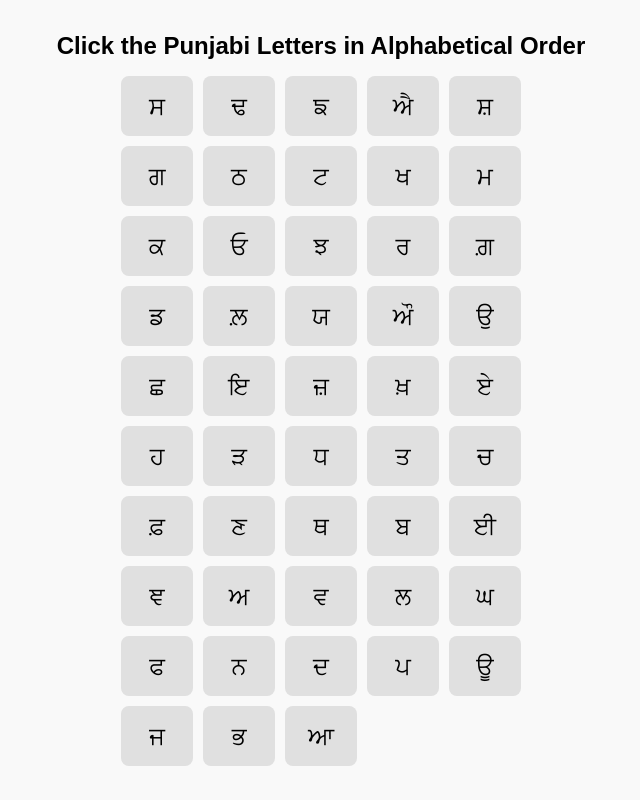
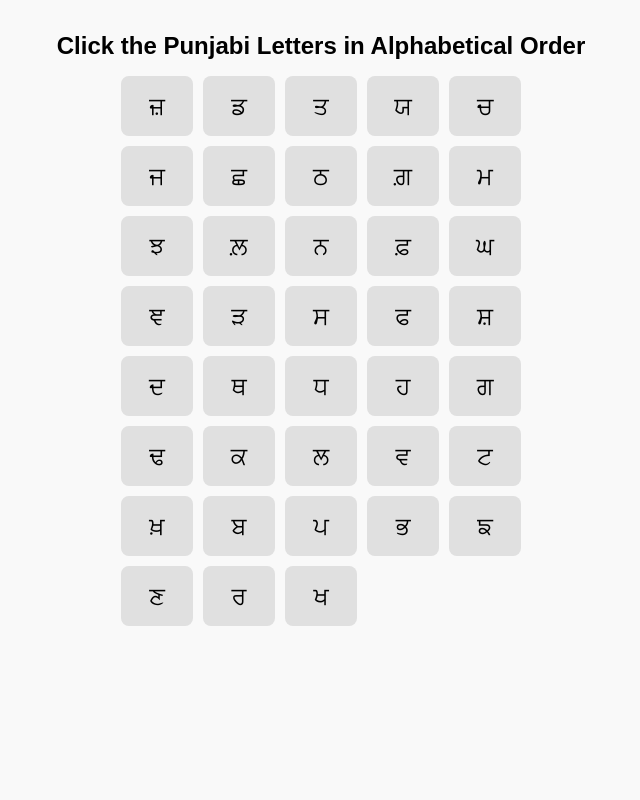
Before and after one commit to machawt/Punjabiletters, a plain HTML site: page order.html in a window 1280 px wide. Shown: the whole page, without its empty margins (319-959 px from the left). Drawn offline with Linux system fonts and the light colour scheme.

Commit message:
Update order.html

```diff
--- a/order.html
+++ b/order.html
@@ -133,7 +133,6 @@
 
 <script>
   const punjabiAlphabet = [
-    'ਅ', 'ਆ', 'ਇ', 'ਈ', 'ਉ', 'ਊ', 'ਏ', 'ਐ', 'ਓ', 'ਔ',
     'ਕ', 'ਖ', 'ਗ', 'ਘ', 'ਙ', 'ਚ', 'ਛ', 'ਜ', 'ਝ', 'ਞ',
     'ਟ', 'ਠ', 'ਡ', 'ਢ', 'ਣ', 'ਤ', 'ਥ', 'ਦ', 'ਧ', 'ਨ',
     'ਪ', 'ਫ', 'ਬ', 'ਭ', 'ਮ', 'ਯ', 'ਰ', 'ਲ', 'ਵ', 'ਸ਼',
@@ -208,7 +207,7 @@
     createGrid();
   };
 
-  // Confetti code
+  // Confetti code and vowels     'ਅ', 'ਆ', 'ਇ', 'ਈ', 'ਉ', 'ਊ', 'ਏ', 'ਐ', 'ਓ', 'ਔ'
   function launchConfetti() {
     resizeCanvas();
     confetti = [];
```
